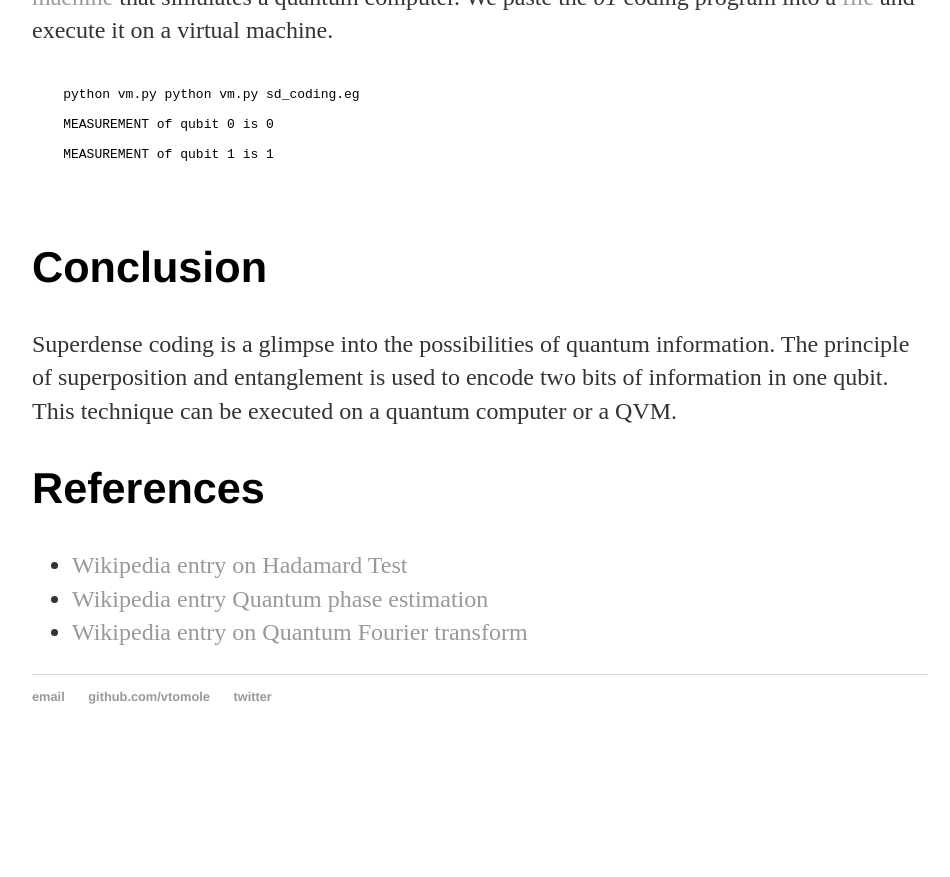
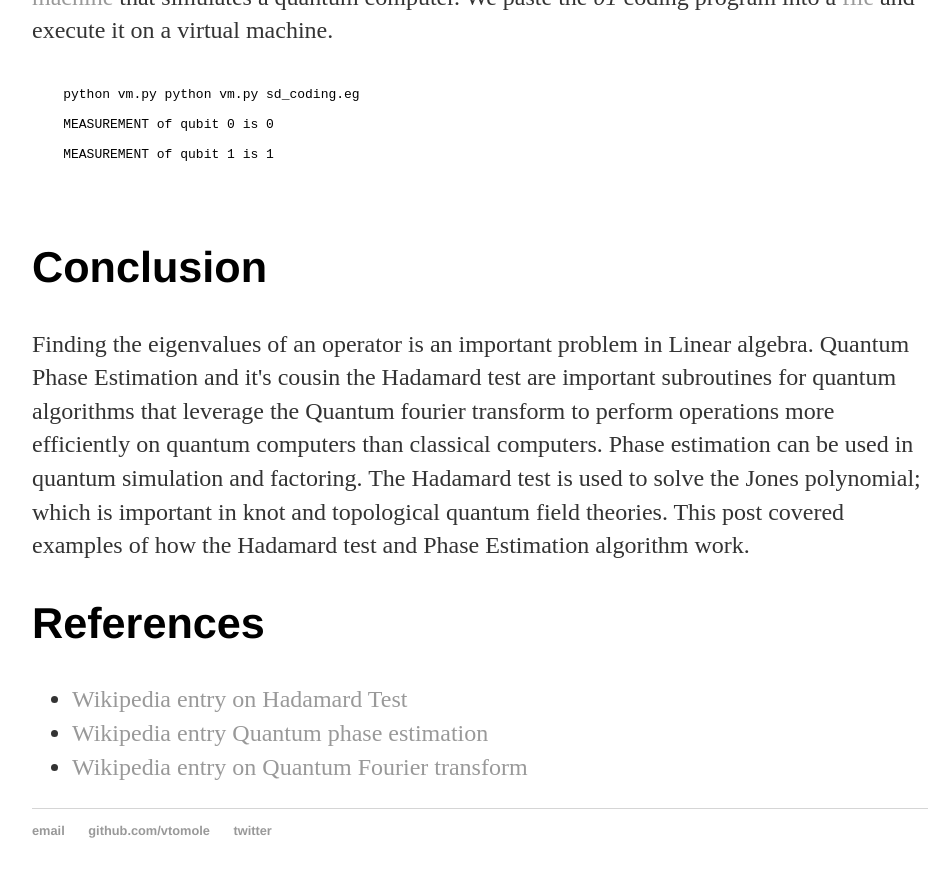
Before and after one commit to vtomole/vtomole.github.io, a Jekyll site: the page built from _posts/2018-05-20-PEA.html, in a window 1280 px wide and 900 px high, scrolled down 3415 px. Shown: the top 877 px of the window, without its empty margins (160-1110 px from the left). Built offline with Jekyll 4.4.1, drawn with Linux system fonts in a browser that asks for light colours; formulas are drawn with MathJax 3; before the commit the page ends 4181 px from its top, so only the background shows below that.

Commit message:
conclusion

```diff
--- a/_posts/2018-05-20-PEA.html
+++ b/_posts/2018-05-20-PEA.html
@@ -176,7 +176,7 @@ The X operator is removed to encode <i>00</i>. The Z operator is applied in plac
 
    <section>
 <h2>Conclusion</h2>
-<p>Superdense coding is a glimpse into the possibilities of quantum information. The principle of superposition and entanglement is used to encode two bits of information in one qubit. This technique can be executed on a quantum computer or a QVM.</p>
+<p>Finding the eigenvalues of an operator is an important problem in Linear algebra. Quantum Phase Estimation and it's cousin the Hadamard test are important subroutines for quantum algorithms that leverage the Quantum fourier transform to perform operations more efficiently on quantum computers than classical computers. Phase estimation can be used in quantum simulation and factoring. The Hadamard test is used to solve the Jones polynomial; which is important in knot and topological quantum field theories. This post covered examples of how the Hadamard test and Phase Estimation algorithm work.</p>
 <section/>
 
  <section>
```
